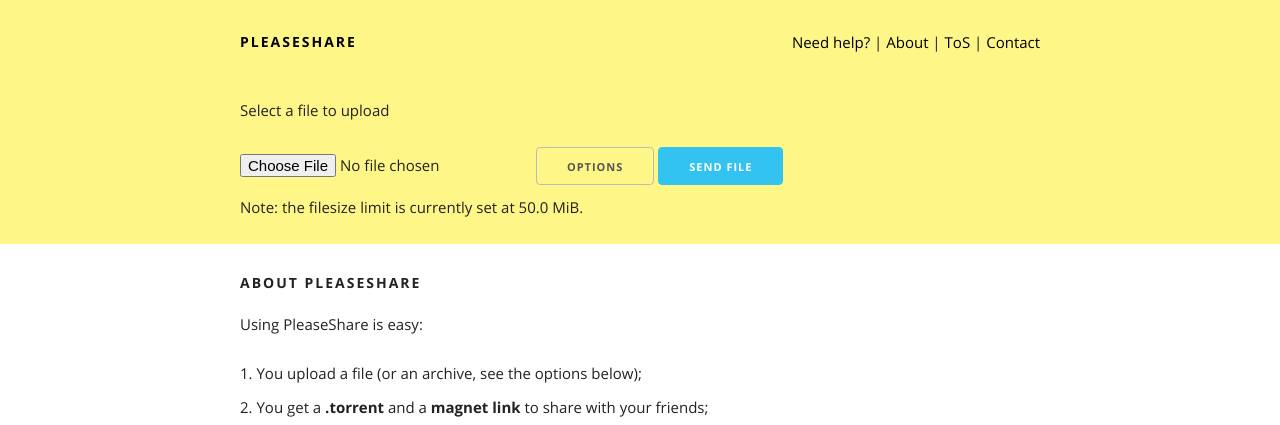
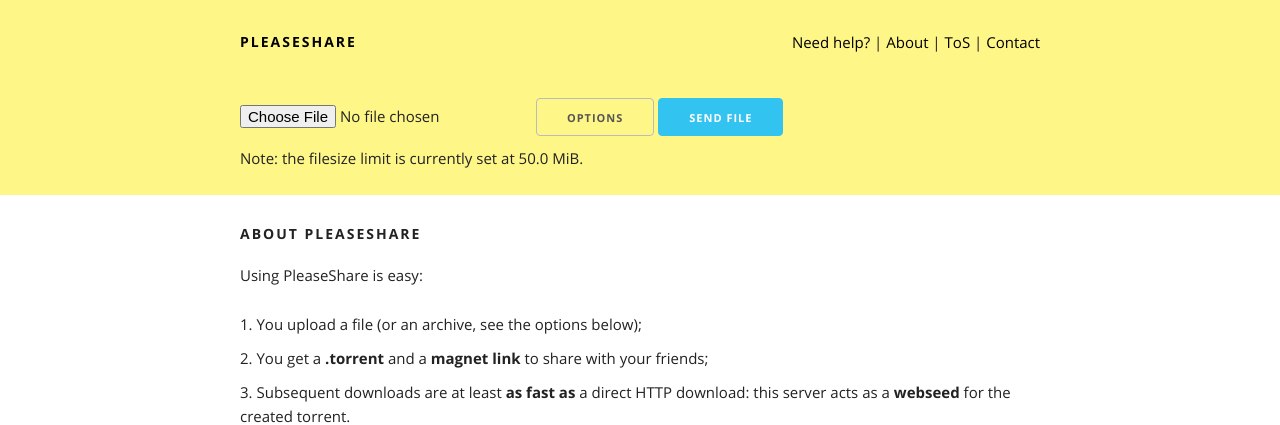
Before and after one commit to mathieui/pleaseshare, a Flask app: page / in a window 1280 px wide. Shown: the top 425 px of the page. Run offline with Flask 2, Linux system fonts and the light colour scheme; some libraries are stand-ins or nearby versions.

Commit message:
[ui] remove a useless message on top of the upload form

```diff
--- a/pleaseshare/templates/home.html
+++ b/pleaseshare/templates/home.html
@@ -7,7 +7,6 @@
 {% block body %}
 <header class="top-head">
     <div class="container">
-        <p>{{ _('Select a file to upload') }}</p>
         <form method="post" action="{{ url_for("dynamic.upload") }}" enctype="multipart/form-data" id="sendform" name="sendform">
             {{ form.csrf_token() }}
             <div class="center">
```
